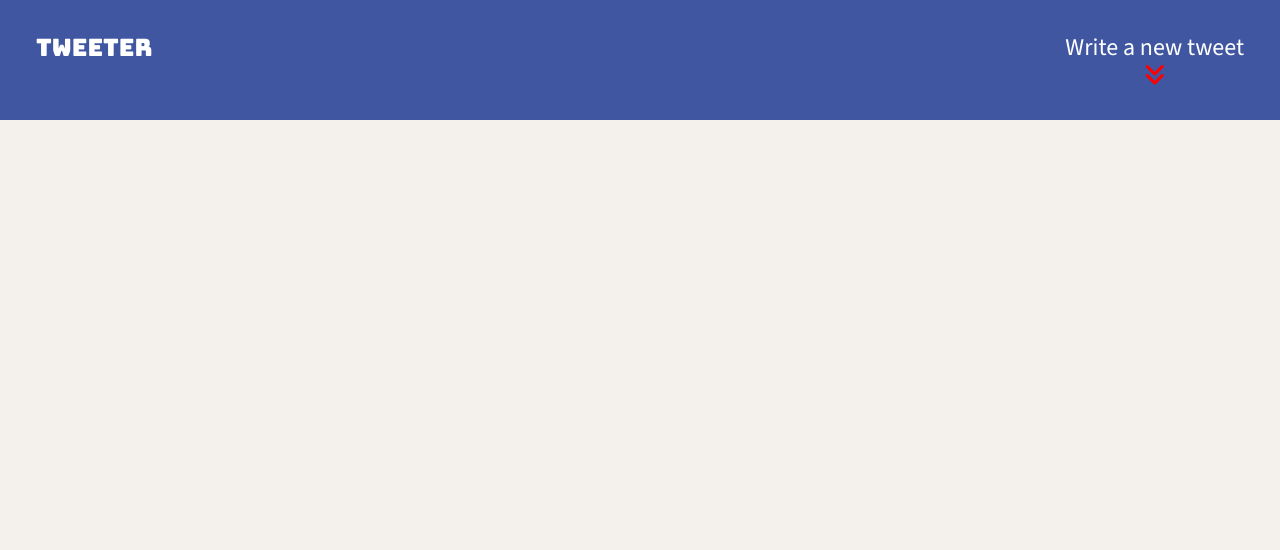
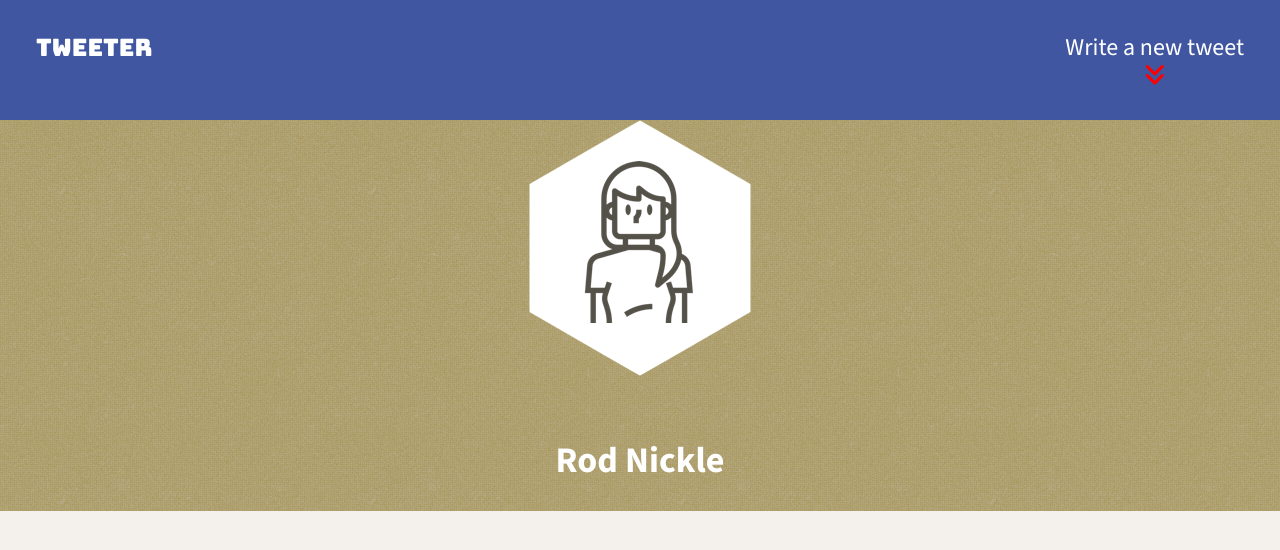
Before and after one commit to rod-nickle/tweeter, a website: page public/index.html in a window 1280 px wide. Drawn offline with nearby package versions, Linux system fonts and the light colour scheme.

Commit message:
Add Header layout

```diff
--- a/public/index.html
+++ b/public/index.html
@@ -20,6 +20,7 @@
   <!-- App CSS -->
   <link rel="stylesheet" href="/styles/layout.css" type="text/css" />
   <link rel="stylesheet" href="/styles/nav.css" type="text/css" />
+  <link rel="stylesheet" href="/styles/header.css" type="text/css" />
 
   <!-- External JS -->
   <script src="https://ajax.googleapis.com/ajax/libs/jquery/3.4.1/jquery.min.js"></script>
@@ -43,6 +44,17 @@
     </div>
   </nav>
 
+  <!-- Header -->
+  <header>
+    <div class="avatar">
+      <img src="/images/profile-hex.png">
+    </div>
+    <br>
+    <div class="username">
+      <h2>Rod Nickle</h2>
+    </div>
+  </header>
+
   <!-- Page-specific (main) content here -->
   <main class="container"></main>
 
--- /dev/null
+++ b/public/styles/header.css
@@ -0,0 +1,12 @@
+header {
+  background-color: #a18b40;
+  display: flex;
+  flex-direction: column;
+  justify-content: center;
+  align-items: center;
+  background-image: url("../images/transparent-texture-grid.png");
+}
+
+.username {
+  color: #FFFFFF;
+}
--- a/public/styles/layout.css
+++ b/public/styles/layout.css
@@ -22,6 +22,7 @@ body {
   font-optical-sizing: auto;
   font-weight: 300;
   font-style: normal;
+  padding-top: 120px;
 }
 
 /*
--- a/public/styles/nav.css
+++ b/public/styles/nav.css
@@ -6,12 +6,17 @@ nav {
   align-items: center;
   justify-content: space-between;
   padding: 0 1.5em;
+  position: fixed; /* Fixes the navbar to the top */
+  top: 0; /* Positions it at the top of the viewport */
+  left: 0; /* Aligns it to the left */
+  right: 0; /* Aligns it to the right */
+  z-index: 1000; /* Ensures it stays above other content */
 }
 
 .container {
   display: flex;
   justify-content: space-between;
-  width: 100%;
+  flex-grow: 1;
 }
 
 .container-write-a-tweet {
```
Also changed, not shown: public/images/transparent-texture-grid.png (added).
